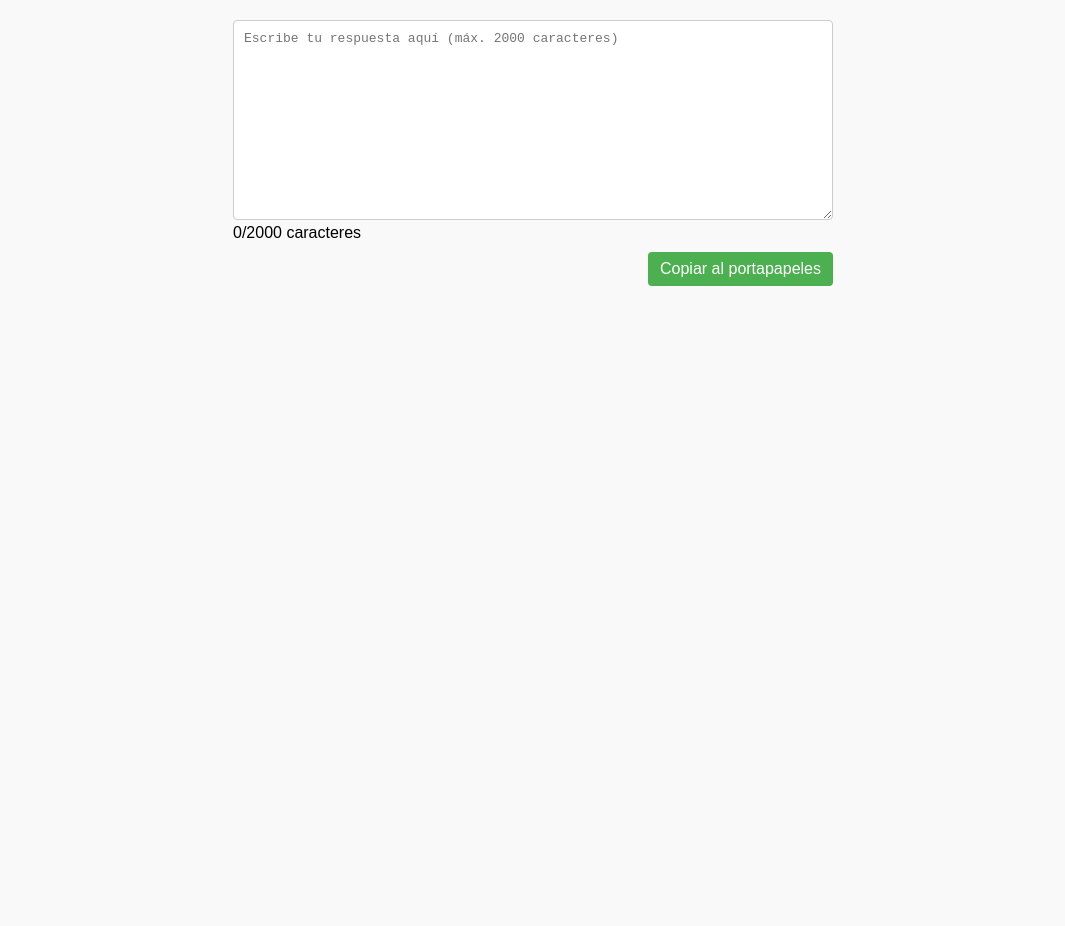
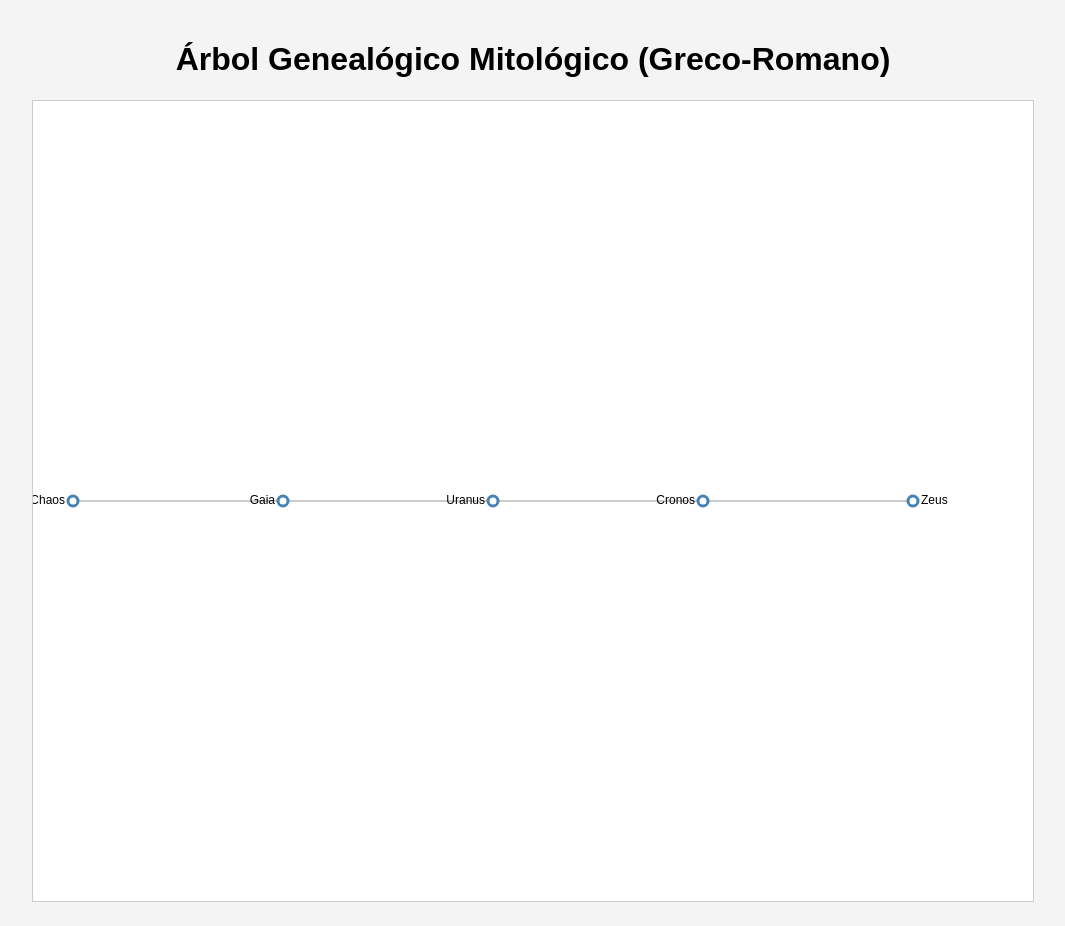
Before and after one commit to cococopello/texto-reflexion, a plain HTML site: page index.html in a window 1280 px wide. Shown: the whole page, without its empty margins (107-1172 px from the left). Before the commit the page ends 800 px from the top, so only its background shows below. Drawn offline with nearby package versions, Linux system fonts and the light colour scheme.

Commit message:
Add interactive mythological genealogy tree

```diff
--- /dev/null
+++ b/data.json
@@ -0,0 +1,42 @@
+[
+  {
+    "id": "chaos",
+    "nombre_griego": "Chaos",
+    "nombre_romano": null,
+    "padres": [],
+    "categoria": "primordial",
+    "descripcion": "La nada primordial, origen del cosmos."
+  },
+  {
+    "id": "gaia",
+    "nombre_griego": "Gaia",
+    "nombre_romano": "Tellus",
+    "padres": ["chaos"],
+    "categoria": "titán",
+    "descripcion": "Diosa primordial de la Tierra."
+  },
+  {
+    "id": "uranus",
+    "nombre_griego": "Uranus",
+    "nombre_romano": "Caelus",
+    "padres": ["gaia"],
+    "categoria": "titán",
+    "descripcion": "Dios primordial del cielo."
+  },
+  {
+    "id": "cronus",
+    "nombre_griego": "Cronos",
+    "nombre_romano": "Saturnus",
+    "padres": ["uranus", "gaia"],
+    "categoria": "titán",
+    "descripcion": "Líder de los Titanes, derrocó a Urano."
+  },
+  {
+    "id": "zeus",
+    "nombre_griego": "Zeus",
+    "nombre_romano": "Júpiter",
+    "padres": ["cronus"],
+    "categoria": "olímpico",
+    "descripcion": "Rey de los dioses olímpicos."
+  }
+]
--- a/index.html
+++ b/index.html
@@ -2,43 +2,14 @@
 <html lang="es">
 <head>
   <meta charset="UTF-8">
-  <meta name="viewport" content="width=device-width, initial-scale=1.0">
-  <title>Respuesta Libre STEAM</title>
-  <style>
-    body { font-family: Arial, sans-serif; margin: 20px; background: #f9f9f9; }
-    .container { max-width: 600px; margin: 0 auto; }
-    h1 { text-align: center; margin-bottom: 20px; }
-    textarea { width: 100%; height: 200px; padding: 10px; font-size: 1em; border: 1px solid #ccc; border-radius: 4px; box-sizing: border-box; resize: vertical; }
-    .controls { margin-top: 10px; display: flex; gap: 10px; justify-content: flex-end; }
-    .controls button { padding: 8px 12px; font-size: 1em; border: none; border-radius: 4px; cursor: pointer; }
-    .controls .copy-btn { background: #4caf50; color: #fff; }
-    .warning { color: #e53935; font-size: 0.9em; }
-  </style>
+  <title>Árbol Genealógico Mitológico</title>
+  <link rel="stylesheet" href="style.css">
+  <script src="https://d3js.org/d3.v7.min.js"></script>
 </head>
 <body>
-  <div class="container">
-    <textarea id="response" maxlength="2000" placeholder="Escribe tu respuesta aquí (máx. 2000 caracteres)"></textarea>
-    <div><span id="charCount">0</span>/2000 caracteres</div>
-    <div class="controls">
-      <button class="copy-btn" id="copyBtn">Copiar al portapapeles</button>
-    </div>
-    <p class="warning" id="warning"></p>
-  </div>
-
-  <script>
-    const textarea = document.getElementById('response');
-    const charCount = document.getElementById('charCount');
-    const warning = document.getElementById('warning');
-    textarea.addEventListener('input', () => {
-      charCount.textContent = textarea.value.length;
-      warning.textContent = textarea.value.length > 2000 ? 'Has excedido el límite de caracteres.' : '';
-    });
-
-    document.getElementById('copyBtn').addEventListener('click', () => {
-      textarea.select();
-      document.execCommand('copy');
-      alert('Texto copiado al portapapeles');
-    });
-  </script>
+  <h1>Árbol Genealógico Mitológico (Greco‑Romano)</h1>
+  <svg width="1000" height="800"></svg>
+  <div class="tooltip" style="display: none;"></div>
+  <script src="script.js"></script>
 </body>
 </html>
--- /dev/null
+++ b/script.js
@@ -0,0 +1,52 @@
+fetch('data.json')
+  .then(response => response.json())
+  .then(data => {
+    const width = 1000;
+    const height = 800;
+
+    const svg = d3.select('svg')
+      .attr('width', width)
+      .attr('height', height)
+      .append('g')
+      .attr('transform', 'translate(40,0)');
+
+    const root = d3.stratify()
+      .id(d => d.id)
+      .parentId(d => d.padres[0] || null)(data);
+
+    const treeLayout = d3.tree().size([height, width - 160]);
+    treeLayout(root);
+
+    svg.selectAll('.link')
+      .data(root.links())
+      .enter().append('path')
+      .attr('class', 'link')
+      .attr('d', d3.linkHorizontal()
+        .x(d => d.y)
+        .y(d => d.x));
+
+    const node = svg.selectAll('.node')
+      .data(root.descendants())
+      .enter().append('g')
+      .attr('class', 'node')
+      .attr('transform', d => `translate(${d.y},${d.x})`);
+
+    node.append('circle').attr('r', 5);
+
+    node.append('text')
+      .attr('dy', 3)
+      .attr('x', d => d.children ? -8 : 8)
+      .style('text-anchor', d => d.children ? 'end' : 'start')
+      .text(d => d.data.nombre_griego);
+
+    const tooltip = d3.select('.tooltip');
+
+    node.on('mouseover', (event, d) => {
+      tooltip.style('display', 'block')
+        .html(`<strong>${d.data.nombre_griego}${d.data.nombre_romano ? ' / ' + d.data.nombre_romano : ''}</strong><br>${d.data.descripcion}`)
+        .style('left', (event.pageX + 10) + 'px')
+        .style('top', (event.pageY + 10) + 'px');
+    }).on('mouseout', () => {
+      tooltip.style('display', 'none');
+    });
+  });
--- /dev/null
+++ b/style.css
@@ -0,0 +1,38 @@
+body {
+  font-family: Arial, sans-serif;
+  background: #f4f4f4;
+  margin: 0;
+  padding: 20px;
+  text-align: center;
+}
+
+svg {
+  border: 1px solid #ccc;
+  background: #fff;
+}
+
+.node circle {
+  fill: #fff;
+  stroke: steelblue;
+  stroke-width: 3px;
+}
+
+.node text {
+  font: 12px sans-serif;
+}
+
+.link {
+  fill: none;
+  stroke: #ccc;
+  stroke-width: 2px;
+}
+
+.tooltip {
+  position: absolute;
+  background: rgba(0, 0, 0, 0.7);
+  color: #fff;
+  padding: 5px 10px;
+  border-radius: 4px;
+  pointer-events: none;
+  font-size: 14px;
+}
```
Also changed, not shown: 2 other files.
